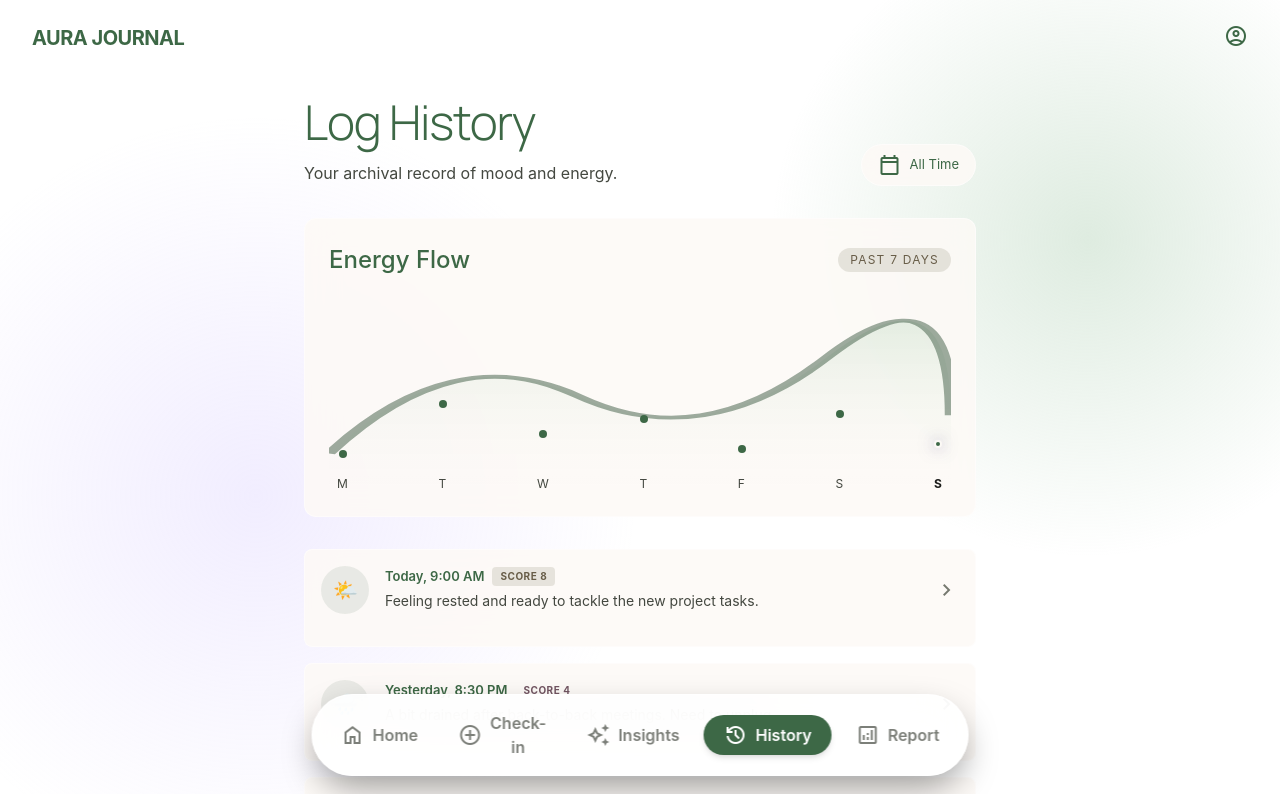
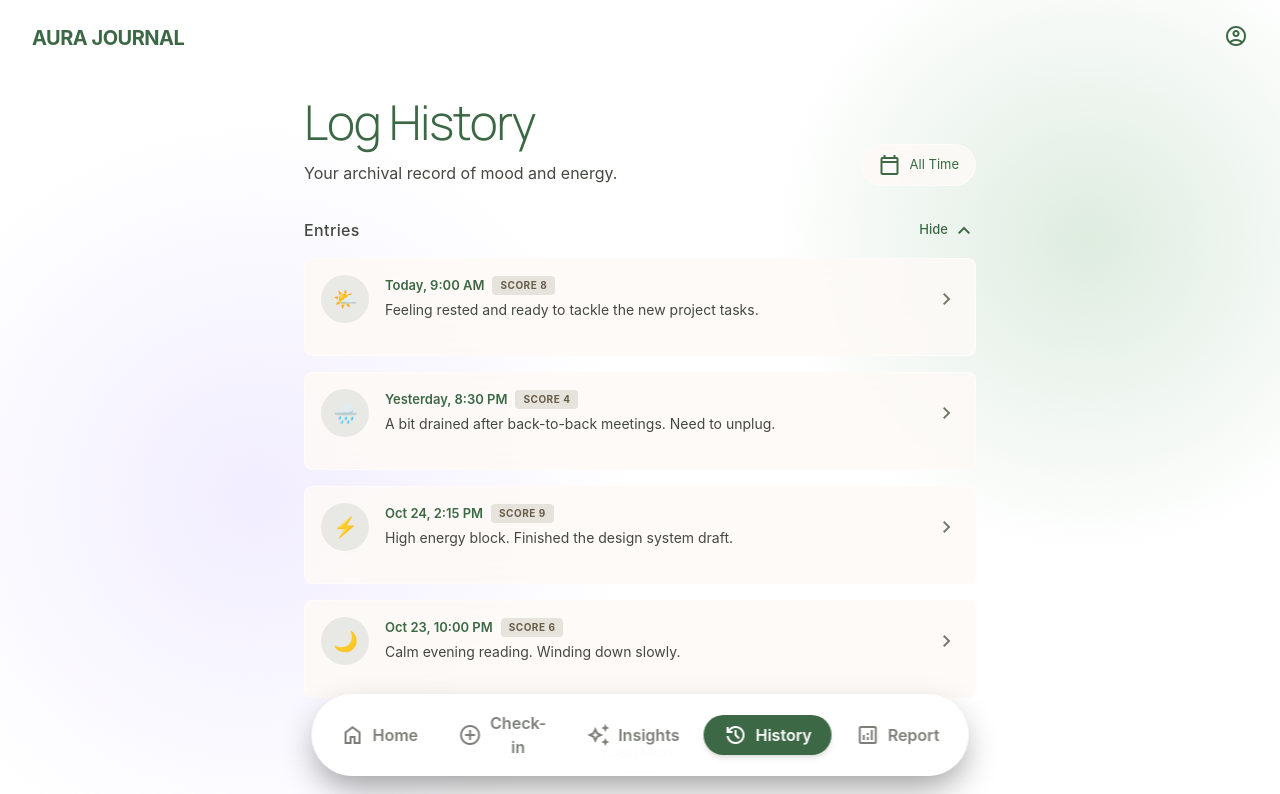
Before and after one commit to blueRay01/ai-journal-frontend, a React (Vite) app in the folder ai-journal-frontend/: page /history in a window 1280 px wide. Shown: the top 794 px of the page. Built offline with nearby package versions, Linux system fonts and the light colour scheme; sample sign-in values are in the browser's storage.

Commit message:
minor changes

```diff
--- a/ai-journal-frontend/src/components/dashboard/EntryRow.jsx
+++ b/ai-journal-frontend/src/components/dashboard/EntryRow.jsx
@@ -18,7 +18,7 @@ function scoreVariant(score) {
   // High score → secondary (purple), low score → tertiary (warm brown)
   return score >= 6
     ? "bg-secondary/15 text-secondary"
-    : "bg-tertiary-container/20 text-tertiary";
+    : "bg-secondary/15 text-secondary";
 }
 
 export default function EntryRow({ emoji, timestamp, score, preview, onClick }) {
--- a/ai-journal-frontend/src/pages/HistoryPage.jsx
+++ b/ai-journal-frontend/src/pages/HistoryPage.jsx
@@ -1,6 +1,6 @@
 // src/pages/HistoryPage.jsx
+import { useState } from "react";
 import { useNavigate } from "react-router-dom";
-import DashboardPage from "./DashboardPage";
 import BottomNav from "../components/layout/BottomNav";
 import MiniChartCard from "../components/dashboard/MiniChartCard";
 import EntryRow from "../components/dashboard/EntryRow";
@@ -16,7 +16,7 @@ const CHART_POINTS = [
   { day: "S", mbClass: "mb-[20px]", isToday: true  },
 ];
 
-const LOG_ENTRIES = [
+const ALL_ENTRIES = [
   {
     emoji:     "🌤️",
     timestamp: "Today, 9:00 AM",
@@ -41,14 +41,52 @@ const LOG_ENTRIES = [
     score:     6,
     preview:   "Calm evening reading. Winding down slowly.",
   },
+  {
+    emoji:     "☀️",
+    timestamp: "Oct 22, 8:00 AM",
+    score:     7,
+    preview:   "Started the day with a morning walk. Feeling grounded.",
+  },
+  {
+    emoji:     "🌫️",
+    timestamp: "Oct 21, 6:45 PM",
+    score:     5,
+    preview:   "Foggy headspace today. Hard to concentrate.",
+  },
+  {
+    emoji:     "🔥",
+    timestamp: "Oct 20, 3:00 PM",
+    score:     10,
+    preview:   "Incredibly productive. Everything clicked today.",
+  },
+  {
+    emoji:     "🌿",
+    timestamp: "Oct 19, 9:30 PM",
+    score:     7,
+    preview:   "Relaxed evening. Journaled and stretched before bed.",
+  },
 ];
+
+const PAGE_SIZE = 4;
 
 export default function HistoryPage() {
   const navigate = useNavigate();
+  const [visibleCount, setVisibleCount] = useState(PAGE_SIZE);
+  const [isCollapsed, setIsCollapsed] = useState(false);
+  const handleShowLess = () => {
+    setVisibleCount(PAGE_SIZE);
+  };
+
+  const visibleEntries = ALL_ENTRIES.slice(0, visibleCount);
+  const hasMore = visibleCount < ALL_ENTRIES.length;
+
+  const handleLoadMore = () => {
+    setVisibleCount((prev) => Math.min(prev + PAGE_SIZE, ALL_ENTRIES.length));
+  };
+
   return (
     <div className="text-on-surface font-body-md antialiased min-h-screen relative flex flex-col items-center pb-32 overflow-x-hidden">
 
-      {/* Page-specific background auras */}
       <div className="aura-top-right" />
       <div className="aura-bottom-left" />
 
@@ -72,23 +110,58 @@ export default function HistoryPage() {
           </button>
         </div>
 
-        {/* Trend chart */}
-        <MiniChartCard
-          title="Energy Flow"
-          label="Past 7 Days"
-          points={CHART_POINTS}
-          variant="area"
-        />
-
         {/* Entry list */}
         <section className="flex flex-col gap-4">
-          {LOG_ENTRIES.map((entry) => (
-            <EntryRow key={entry.timestamp} {...entry} />
-          ))}
+          {/* Section header with collapse toggle */}
+          <div className="flex justify-between items-center">
+            <h2 className="text-[16px] font-medium text-on-surface-variant tracking-wide">
+              Entries
+            </h2>
+            <button
+              onClick={() => setIsCollapsed(!isCollapsed)}
+              className="flex items-center gap-1 text-primary text-[13px] font-medium hover:opacity-70 transition-opacity duration-200"
+            >
+              {isCollapsed ? "Show" : "Hide"}
+              <span
+                className={`material-symbols-outlined text-[18px] transition-transform duration-300 ${
+                  isCollapsed ? "rotate-0" : "rotate-180"
+                }`}
+              >
+                expand_more
+              </span>
+            </button>
+          </div>
 
-          <button className="mx-auto mt-4 px-6 py-2 rounded-full border border-primary/20 text-primary font-['Manrope'] font-normal text-base leading-6 tracking-normal hover:bg-primary/5 transition-colors">
-            Load More
-          </button>
+          {/* Collapsible content */}
+          <div
+            className={`flex flex-col gap-4 overflow-hidden transition-all duration-300 ease-in-out ${
+              isCollapsed ? "max-h-0 opacity-0" : "max-h-[2000px] opacity-100"
+            }`}
+          >
+            {visibleEntries.map((entry) => (
+              <EntryRow key={entry.timestamp} {...entry} />
+            ))}
+
+            <div className="flex items-center justify-center gap-3 mt-4">
+            {hasMore && (
+              <button
+                onClick={handleLoadMore}
+                className="px-6 py-2 rounded-full border border-primary/20 text-primary font-['Manrope'] font-normal text-base leading-6 tracking-normal hover:bg-primary/5 transition-colors"
+              >
+                Load More
+              </button>
+            )}
+
+            {visibleCount > PAGE_SIZE && (
+              <button
+                onClick={handleShowLess}
+                className="px-6 py-2 rounded-full border border-primary/20 text-primary font-['Manrope'] font-normal text-base leading-6 tracking-normal hover:bg-primary/5 transition-colors"
+              >
+                Show Less
+              </button>
+            )}
+          </div>
+          </div>
         </section>
       </main>
 
```
